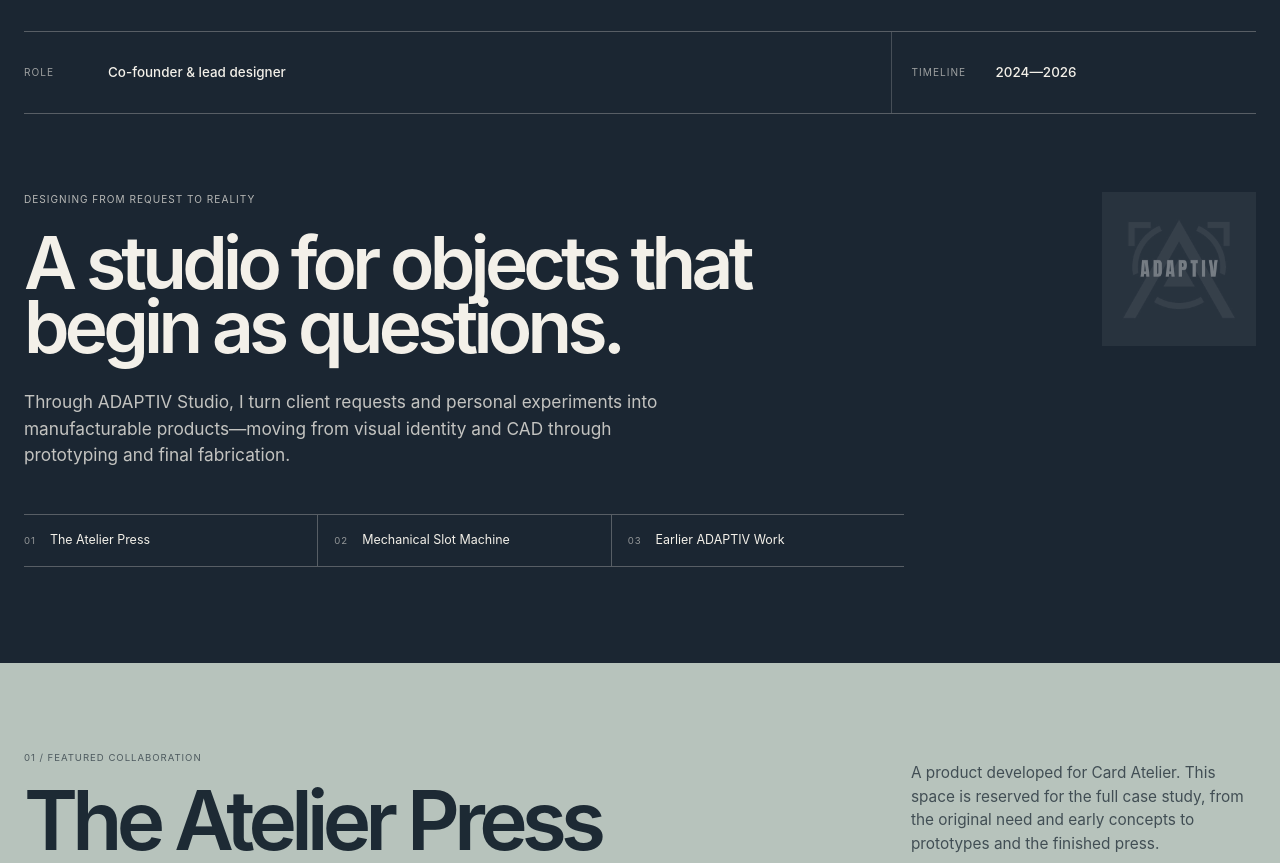
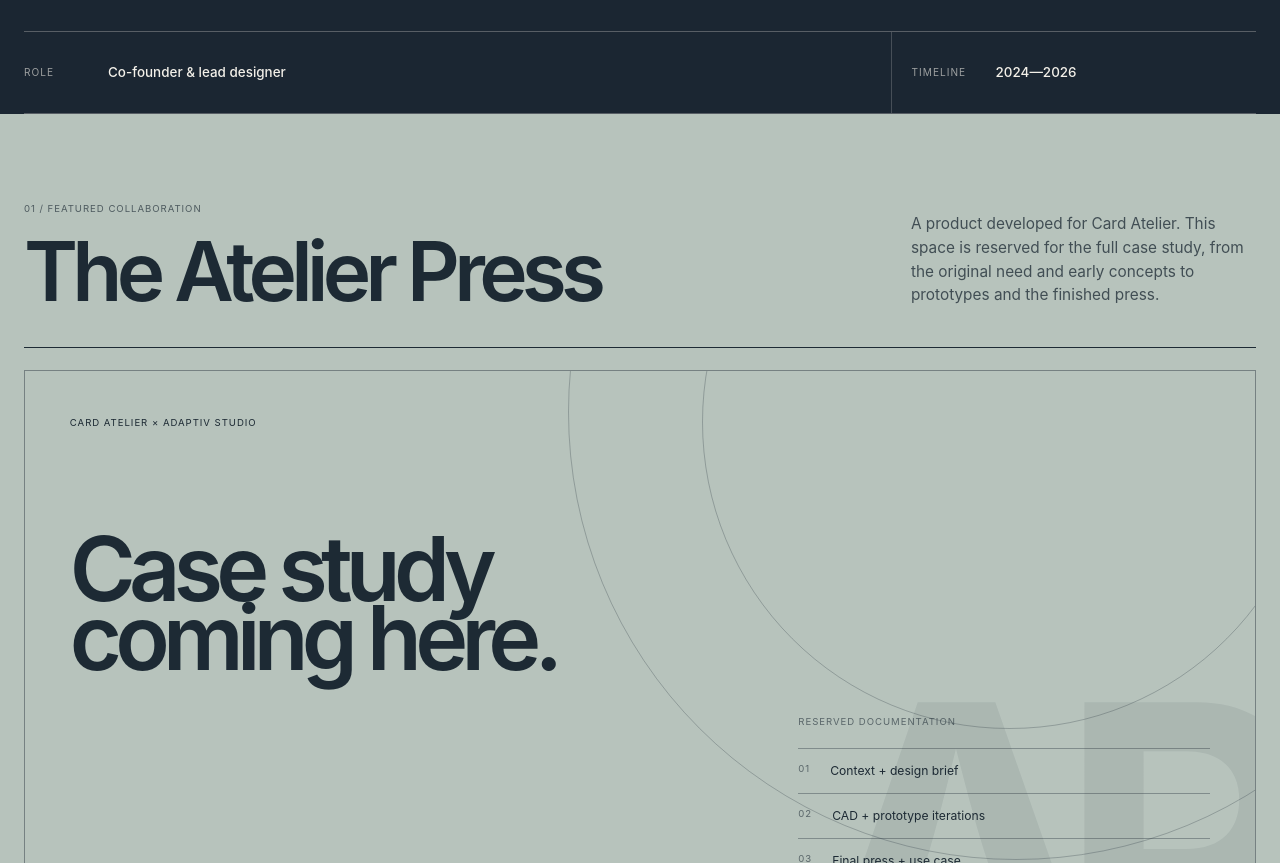
Before and after one commit to andrkang/Portfolio-Website, a React (Vite) app: page / in a window 1280 px wide. Shown: the part 746-1609 px from the top of the page. Built offline with nearby package versions, Linux system fonts and the light colour scheme.

Commit message:
Remove ADAPTIV intro section

```diff
--- a/app/PortfolioExperience.tsx
+++ b/app/PortfolioExperience.tsx
@@ -341,20 +341,6 @@
 function AdaptivShowcase() {
   return (
     <div className="adaptiv-showcase">
-      <section className="adaptiv-introduction experience-shell" aria-labelledby="adaptiv-studio-heading">
-        <div className="adaptiv-intro-copy">
-          <img className="adaptiv-inline-logo" src="/images/adaptiv/adaptiv-logo.png" alt="ADAPTIV Studio logo" />
-          <p className="experience-kicker">Designing from request to reality</p>
-          <h3 id="adaptiv-studio-heading">A studio for objects that begin as questions.</h3>
-          <p>Through ADAPTIV Studio, I turn client requests and personal experiments into manufacturable products—moving from visual identity and CAD through prototyping and final fabrication.</p>
-          <div className="adaptiv-jump-links" aria-label="ADAPTIV case study sections">
-            <a href="#atelier-press"><span>01</span> The Atelier Press</a>
-            <a href="#mechanical-slot-machine"><span>02</span> Mechanical Slot Machine</a>
-            <a href="#adaptiv-archive"><span>03</span> Earlier ADAPTIV Work</a>
-          </div>
-        </div>
-      </section>
-
       <section className="atelier-section" id="atelier-press" aria-labelledby="atelier-heading">
         <div className="experience-shell">
           <header className="adaptiv-section-heading">
--- a/app/globals.css
+++ b/app/globals.css
@@ -159,39 +159,6 @@
 /* ADAPTIV Studio case study */
 .adaptiv-showcase { overflow: hidden; }
 
-.adaptiv-introduction {
-  position: relative;
-  padding-block: 78px 96px;
-}
-
-.adaptiv-inline-logo {
-  width: clamp(96px, 12vw, 154px);
-  height: auto;
-  position: absolute;
-  top: 78px;
-  right: 0;
-  filter: invert(1) grayscale(1) contrast(.82);
-  mix-blend-mode: screen;
-  opacity: .62;
-}
-
-.adaptiv-intro-copy { max-width: 880px; }
-.adaptiv-intro-copy h3 {
-  margin: 24px 0 30px;
-  max-width: 820px;
-  font-size: clamp(2.7rem, 5.7vw, 6.4rem);
-  line-height: .88;
-  letter-spacing: -.065em;
-  font-weight: 590;
-}
-
-.adaptiv-intro-copy > p:not(.experience-kicker) { margin: 0; max-width: 650px; font-size: clamp(1rem, 1.35vw, 1.25rem); line-height: 1.52; opacity: .78; }
-
-.adaptiv-jump-links { margin-top: 46px; display: grid; grid-template-columns: repeat(3, minmax(0, 1fr)); border-block: 1px solid color-mix(in srgb, var(--experience-fg) 28%, transparent); }
-.adaptiv-jump-links a { padding: 17px 16px 18px 0; display: flex; gap: 14px; align-items: baseline; font-size: .78rem; line-height: 1.25; }
-.adaptiv-jump-links a + a { padding-left: 16px; border-left: 1px solid color-mix(in srgb, var(--experience-fg) 28%, transparent); }
-.adaptiv-jump-links a:hover { color: var(--experience-accent); }
-.adaptiv-jump-links span,
 .adaptiv-section-number,
 .adaptiv-product-index,
 .adaptiv-product-copy > p:first-child,
@@ -205,7 +172,6 @@
   letter-spacing: .1em;
 }
 
-.adaptiv-jump-links span { opacity: .55; }
 .atelier-section { padding: 88px 0 104px; background: var(--experience-accent); color: #1d2a34; scroll-margin-top: 96px; }
 
 .adaptiv-section-heading { padding-bottom: 40px; display: grid; grid-template-columns: minmax(0, 1.35fr) minmax(270px, .55fr); align-items: end; gap: 40px; border-bottom: 1px solid currentColor; }
@@ -581,11 +547,6 @@
   .detail-facts { grid-template-columns: minmax(0, 1fr) 120px; }
   .detail-facts > div { padding-block: 12px; grid-template-columns: 1fr; gap: 5px; }
   .detail-facts > div:not(:first-child) { padding-left: 14px; }
-  .adaptiv-introduction { padding-block: 48px 64px; }
-  .adaptiv-inline-logo { width: 92px; top: 42px; opacity: .5; }
-  .adaptiv-intro-copy h3 { font-size: clamp(2.75rem, 14.5vw, 5rem); }
-  .adaptiv-jump-links { grid-template-columns: 1fr; }
-  .adaptiv-jump-links a + a { padding-left: 0; border-left: 0; border-top: 1px solid color-mix(in srgb, var(--experience-fg) 28%, transparent); }
   .atelier-section { padding-block: 62px 68px; }
   .adaptiv-section-heading { padding-bottom: 28px; grid-template-columns: 1fr; gap: 26px; }
   .adaptiv-section-heading h3 { font-size: clamp(3rem, 15vw, 5rem); }
```
